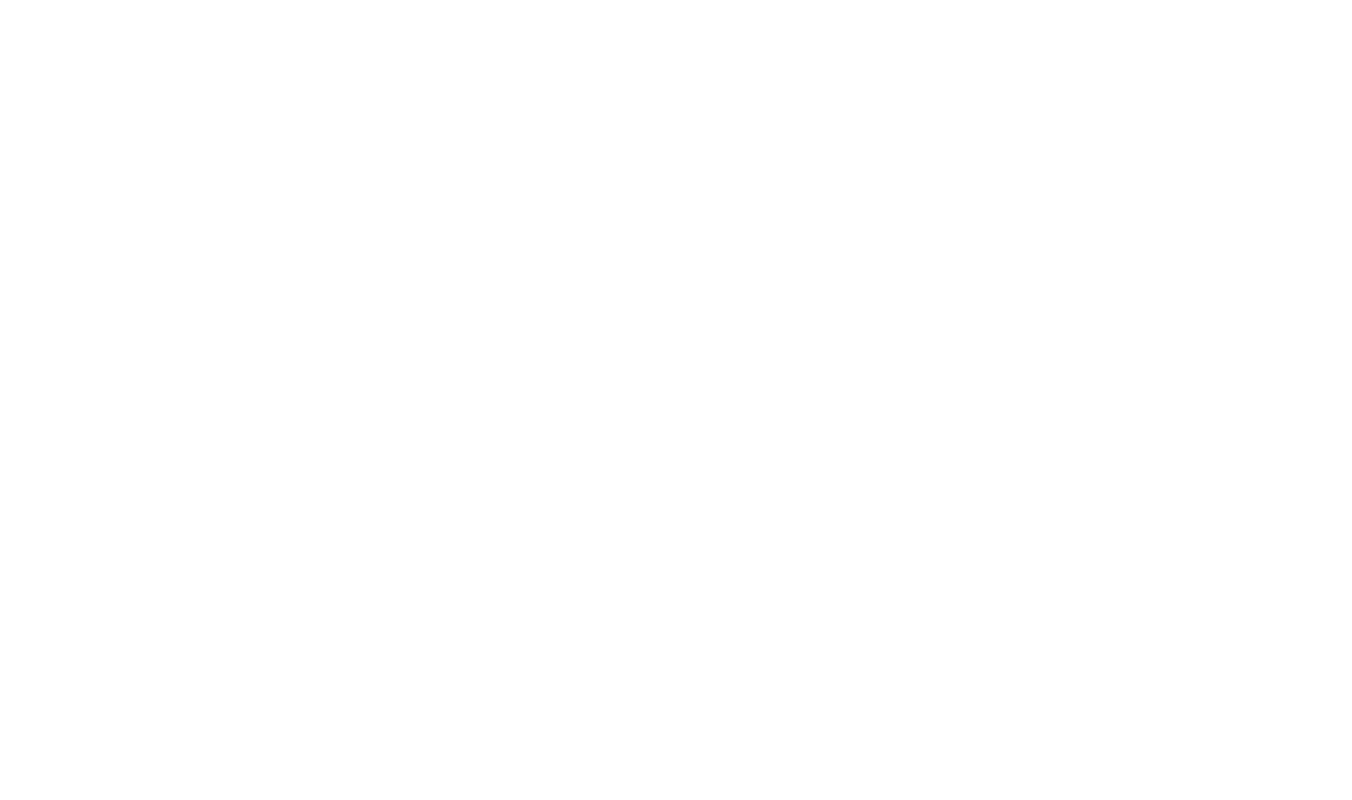
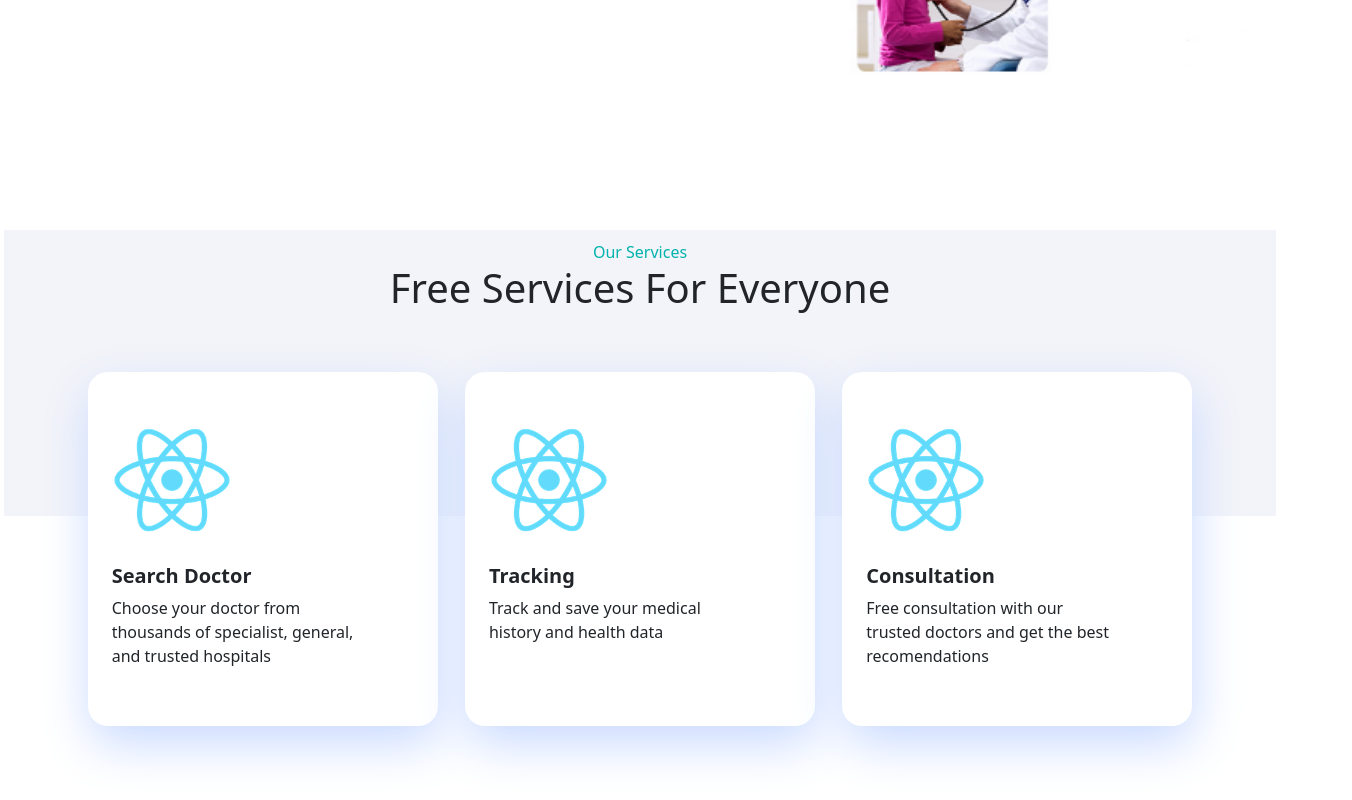
Before and after one commit to celvineadiputra1/healthCare, a React (Create React App) app: page / in a window 1280 px wide. Shown: the part 666-1466 px from the top of the page, 1352 px wide, since content can reach past the window. Before the commit the page ends 800 px from the top, so only its background shows below. Built offline with nearby package versions, Linux system fonts and the light colour scheme.

Commit message:
our service

```diff
--- a/src/Assets/scss/_variables.scss
+++ b/src/Assets/scss/_variables.scss
@@ -10,7 +10,7 @@
 $gray-200: #e9ecef !default;
 $gray-300: #dee2e6 !default;
 $gray-400: #ced4da !default;
-$gray-500: #adb5bd !default;
+$gray-500: #f3f4f9 !default;
 $gray-600: #6c757d !default;
 $gray-700: #495057 !default;
 $gray-800: #343a40 !default;
--- a/src/Assets/scss/style.scss
+++ b/src/Assets/scss/style.scss
@@ -65,10 +65,10 @@
 }
 
 .hero-title {
-    width: 344px;
+    width: 441px;
 }
 .img-hero {
-    width: 550px;
+    width: 700px;
 }
 .btn-colsult {
     width: 253px;
@@ -77,6 +77,40 @@
 .font-weigth-bold {
     font-weight: 400;
 }
+.container-fluid {
+    &.mt-10 {
+        margin-top: 10rem;
+    }
+}
+.content-box {
+    background-color: $gray-500;
+    min-height: 286px;
+}
+
+.text-weight-light {
+    font-weight: 400;
+}
+
+.card-custom {
+    width: 350px;
+    height: 354px;
+    background-color: white;
+    border-radius: 20px;
+    box-shadow: 2px 18px 50px #c9daff;
+    p {
+        width: 250px;
+    }
+}
+
+.mt-minus-144 {
+    margin-top: -144px;
+}
+
+.icon-Style {
+    width: 120px;
+    height: 120px;
+}
+
 @media screen and (min-width: 360px) and (max-width: 392px) {
     .img-hero {
         width: 300px;
--- a/src/Pages/LandingPage.js
+++ b/src/Pages/LandingPage.js
@@ -1,12 +1,14 @@
 import React from "react";
 import Header from "../Parts/Header";
 import Hero from "../Parts/Hero";
+import Services from "../Parts/Services";
 
 export default function LandingPage() {
     return (
-        <section className="container">
+        <section>
             <Header />
             <Hero />
+            <Services />
         </section>
     );
 }
--- a/src/Parts/Header.js
+++ b/src/Parts/Header.js
@@ -3,6 +3,8 @@
 
 export default function Header() {
     return (
+        <div className="position-relative w-100">
+            <div className="container">
                 <nav className="navbar navbar-expand-lg navbar-light p-4">
                     <div className="container-fluid">
                         <Button
@@ -30,7 +32,10 @@
                                 href="/Testimonial">
                                 Testimonials
                             </Button>
-                    <Button className="nav-link" type="LINK" href="/AboutUs">
+                            <Button
+                                className="nav-link"
+                                type="LINK"
+                                href="/AboutUs">
                                 About Us
                             </Button>
                         </div>
@@ -50,5 +55,7 @@
                         </div>
                     </div>
                 </nav>
+            </div>
+        </div>
     );
 }
--- a/src/Parts/Hero.js
+++ b/src/Parts/Hero.js
@@ -4,11 +4,13 @@
 
 export default function Hero() {
     return (
-        <section className="container mt-6">
-            <div className="row d-flex align-items-center flex-column-reverse flex-lg-row  text-center-sm">
-                <div className="col-lg-5 col-sm-12 offset-lg-1 mt-2-custom">
+        <section className="container">
+            <div className="row d-flex align-items-center flex-column-reverse flex-lg-row text-center-sm vh-100">
+                <div className="col-lg-5 col-sm-12 offset-lg-1">
                     <div className="hero-title flex-medium">
-                        <h1>Virtual healthcare for you</h1>
+                        <h1 style={{ fontSize: 48 }}>
+                            Virtual healthcare for you
+                        </h1>
                         <p className="font-weight-light">
                             HealthCare. provides progressive, and affordable
                             healthcare, accessible on mobile and online for
--- /dev/null
+++ b/src/Parts/Services.js
@@ -0,0 +1,74 @@
+import React from "react";
+
+export default function Services() {
+    return (
+        <section className="container-fluid vh-100">
+            <div className="row">
+                <div className="content-box text-center">
+                    <label className="text-info" style={{ marginTop: 10 }}>
+                        Our Services
+                    </label>
+                    <h1 className="text-weight-light">
+                        Free Services For Everyone
+                    </h1>
+                </div>
+            </div>
+            <div className="container position-relative mt-minus-144">
+                <div className="row d-flex">
+                    <div className="col-4 col-sm-12 col-md-4 mb-sm-3 d-flex justify-content-center">
+                        <div className="card-custom pl-4 pt-5">
+                            <img
+                                src="logo192.png"
+                                alt="logo"
+                                className="icon-Style"
+                            />
+                            <div className="mt-4">
+                                <h5 className="font-weight-bold">
+                                    Search Doctor
+                                </h5>
+                                <p className="mt-2 font-weight-light">
+                                    Choose your doctor from thousands of
+                                    specialist, general, and trusted hospitals
+                                </p>
+                            </div>
+                        </div>
+                    </div>
+                    <div className="col-4 col-sm-12 col-md-4 mb-sm-3 d-flex justify-content-center">
+                        <div className="card-custom pl-4 pt-5">
+                            <img
+                                src="logo192.png"
+                                alt="logo"
+                                className="icon-Style"
+                            />
+                            <div className="mt-4">
+                                <h5 className="font-weight-bold">Tracking</h5>
+                                <p className="mt-2 font-weight-light">
+                                    Track and save your medical history and
+                                    health data
+                                </p>
+                            </div>
+                        </div>
+                    </div>
+                    <div className="col-4 col-sm-12 col-md-4 mb-sm-3 d-flex justify-content-center">
+                        <div className="card-custom pl-4 pt-5">
+                            <img
+                                src="logo192.png"
+                                alt="logo"
+                                className="icon-Style"
+                            />
+                            <div className="mt-4">
+                                <h5 className="font-weight-bold">
+                                    Consultation
+                                </h5>
+                                <p className="mt-2 font-weight-light">
+                                    Free consultation with our trusted doctors
+                                    and get the best recomendations
+                                </p>
+                            </div>
+                        </div>
+                    </div>
+                </div>
+            </div>
+        </section>
+    );
+}
```
Lines whose indentation alone changed are shown as unchanged.
